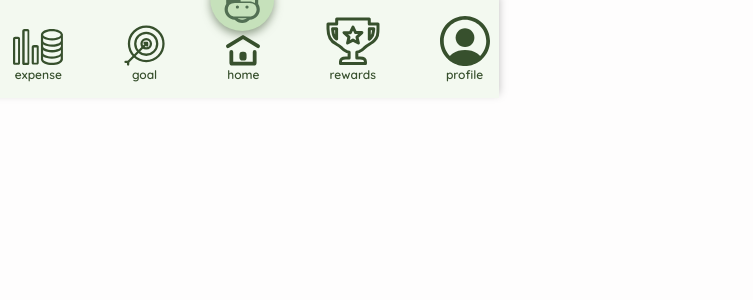
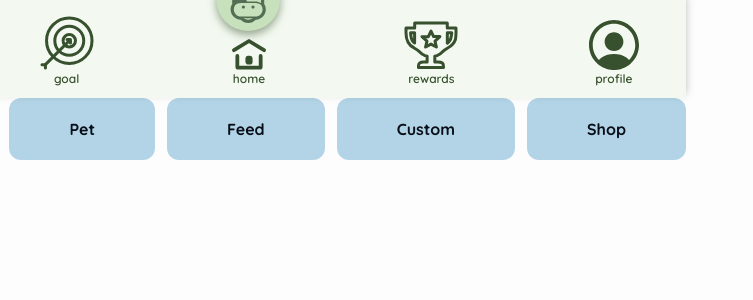
Before and after one commit to AlyssaHug/Design02_App, a Next.js app: page / in a window 1280 px wide. Shown: the top 300 px of the page, without its empty margins (0-753 px from the left). Built offline with nearby package versions, Linux system fonts and the light colour scheme.

Commit message:
undraggable carousel

```diff
--- a/app/page.js
+++ b/app/page.js
@@ -1,10 +1,15 @@
 "use client";
 
 import Nav from "@/app/ui/navbar/navbar";
-function page() {
+import Slider from "@/app/ui/slider/slider";
+
+function Page() {
     return (
-       <Nav/>
+        <>
+            <Nav />
+            <Slider />
+        </>
     );
 }
 
-export default page;
+export default Page;
--- a/app/ui/Buttons/Buttons.js
+++ b/app/ui/Buttons/Buttons.js
@@ -1,3 +1,4 @@
+
 import classNames from "classnames";
 import { Quicksand, Libre_Franklin } from "next/font/google";
 import styles from "@/app/ui/Buttons/Buttons.module.css";
@@ -9,10 +10,6 @@ const quicksand = Quicksand({
     variable: "--font-quicksand",
 });
 
-
-// icon: icon
-// onClick: function
-
 export default function Button({
     style,
     type,
@@ -22,8 +19,14 @@ export default function Button({
     size,
     value,
     onClick,
+    customClass, // Add customClass to props
 }) {
-    const buttonClasses = classNames(styles.button, libreFranklin.variable, {
+    const buttonClasses = classNames(
+        styles.button,
+        quicksand.variable,
+        libreFranklin.variable,
+        customClass, // Include customClass here
+        {
             [styles.view]: type === "view",
             [styles.outline]: type === "outline",
             [styles.primary]: type === "primary",
@@ -43,12 +46,11 @@ export default function Button({
             [styles.caption]: size === "caption",
             [styles.cow]: color === "cow",
             [styles.cowActive]: color === "cow-active",
-    });
+        }
+    );
 
     return (
-        <button
-            className={buttonClasses}
-            value={value}>
+        <button className={buttonClasses} value={value} onClick={onClick}>
             {imageSrc && (
                 <img
                     src={imageSrc}
--- a/app/ui/Buttons/Buttons.module.css
+++ b/app/ui/Buttons/Buttons.module.css
@@ -4,7 +4,7 @@
     margin: 8px;
     padding: 8px;
     width: 100%;
-    font-family: var(--font-libre-franklin);
+    font-family: var(--font-quicksand);
     font-weight: bold;
     display: flex;
     flex-direction: column;
@@ -84,7 +84,7 @@
     color: #b2d4e6;
 }
 .cow {
-    background-color: #C6E1BB;
+    background-color: #c6e1bb;
     border-radius: 100%;
     max-width: 64px;
 }
--- a/app/ui/slider/slider.js
+++ b/app/ui/slider/slider.js
@@ -0,0 +1,48 @@
+import classNames from "classnames";
+import { Quicksand, Libre_Franklin } from "next/font/google";
+import Button from "@/app/ui/Buttons/Buttons";
+import styles from "@/app/ui/slider/slider.module.css";
+
+const libreFranklin = Libre_Franklin({
+    variable: "--font-libre-franklin",
+});
+const quicksand = Quicksand({
+    variable: "--font-quicksand",
+});
+
+export default function Slider({ style, onClick }) {
+    return (
+        <div className={styles.slider}>
+            <Button
+                value="Play"
+                color="light-blue"
+                onClick={onClick}
+                customClass={styles.lightBlueOverride}
+            />
+            <Button
+                value="Pet"
+                color="light-blue"
+                onClick={onClick}
+                customClass={styles.lightBlueOverride}
+            />
+             <Button
+                value="Feed"
+                color="light-blue"
+                onClick={onClick}
+                customClass={styles.lightBlueOverride}
+            />
+             <Button
+                value="Custom"
+                color="light-blue"
+                onClick={onClick}
+                customClass={styles.lightBlueOverride}
+            />
+             <Button
+                value="Shop"
+                color="light-blue"
+                onClick={onClick}
+                customClass={styles.lightBlueOverride}
+            />
+        </div>
+    );
+}
--- a/app/ui/slider/slider.module.css
+++ b/app/ui/slider/slider.module.css
@@ -0,0 +1,31 @@
+.lightBlueOverride {
+    padding: 6px 60px !important; /* Further increased horizontal padding for longer buttons */
+    max-width: 500px !important; /* Even wider button */
+    margin: 0 !important; /* Override default button margin to remove unwanted gaps */
+    height: 62px !important; /* Maintain vertical size */
+    font-size: 16px !important; /* Unchanged font size */
+    font-style: normal;
+    font-weight: 800 !important;
+    line-height: 20px !important; /* Unchanged line height */
+    white-space: nowrap;
+}
+.slider {
+    display: flex;
+    flex-direction: row;
+    gap: 12px; /* Spacing between buttons */
+    margin-left: 50px; /* Shift right */
+    flex-wrap: nowrap; /* Keep buttons in a single row */
+    overflow-x: auto; /* Enable horizontal scrolling */
+    scroll-behavior: smooth; /* Smooth scrolling */
+    padding-bottom: 10px; /* Space for scrollbar area */
+    -webkit-overflow-scrolling: touch; /* Smooth */
+}
+
+.slider::-webkit-scrollbar {
+    display: none;
+}
+
+.slider {
+    -ms-overflow-style: none; /* Hide scrollbar in IE/Edge */
+    scrollbar-width: none; /* Hide scrollbar in Firefox */
+}
```
Lines whose indentation alone changed are shown as unchanged.
